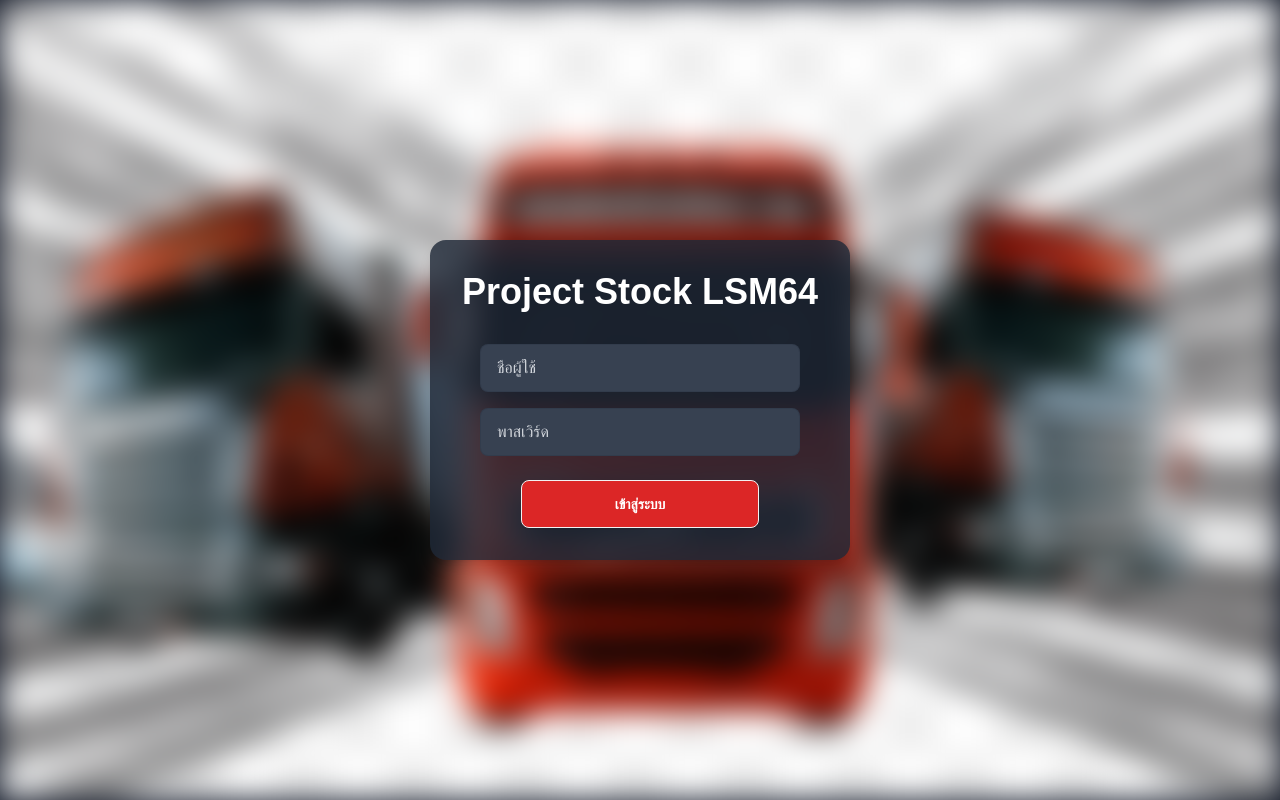
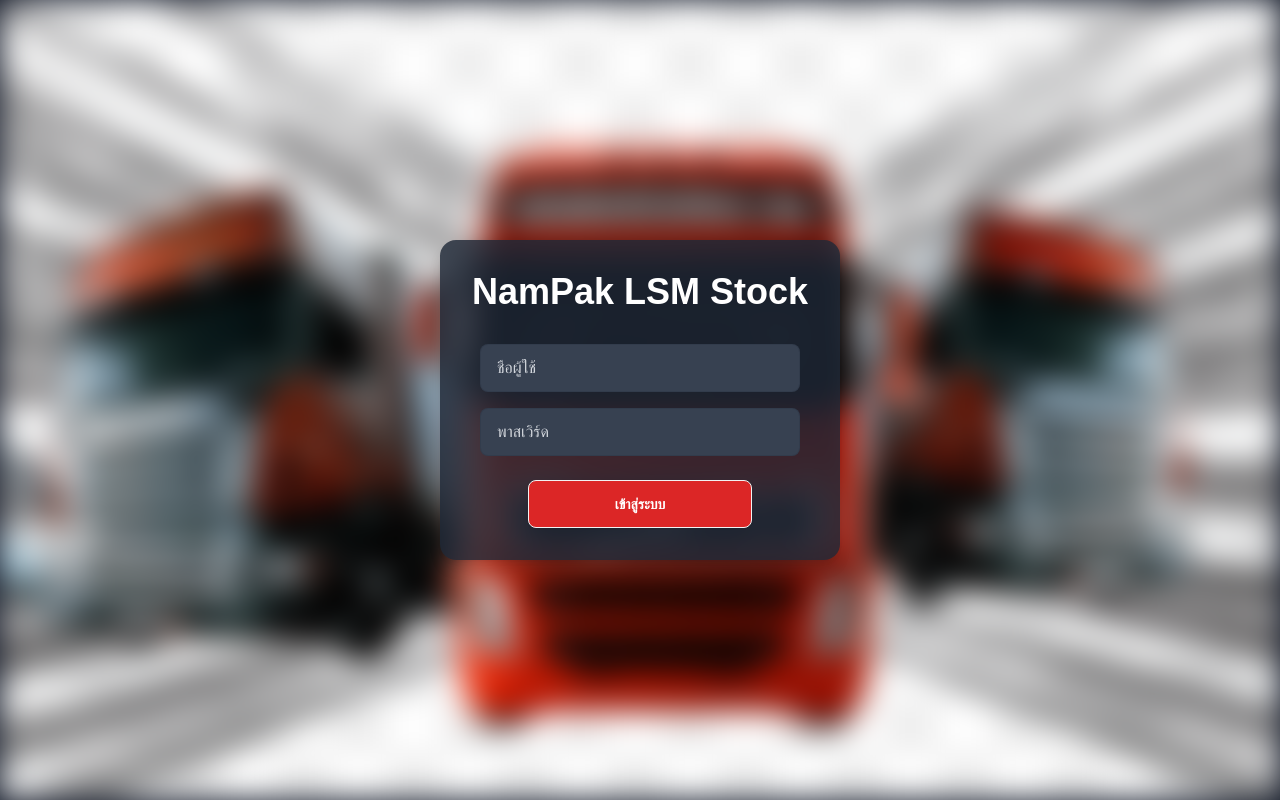
Before and after one commit to AdminManNaja/LSMStockRmutt, a Next.js app: page / in a window 1280 px wide. Built offline with nearby package versions, Linux system fonts and the light colour scheme; no server answers.

Commit message:
3/17/2025

```diff
--- a/src/app/page.js
+++ b/src/app/page.js
@@ -53,7 +53,7 @@ export default function Home() {
 
         {/* กล่อง Login */}
         <div className="relative z-10 bg-gray-800/80 p-8 rounded-2xl shadow-lg flex flex-col items-center">
-          <h1 className="text-4xl font-bold text-white mb-6">Project Stock LSM64</h1>
+          <h1 className="text-4xl font-bold text-white mb-6">NamPak LSM Stock </h1>
 
           {/* ช่องกรอกชื่อผู้ใช้ */}
           <input
```
